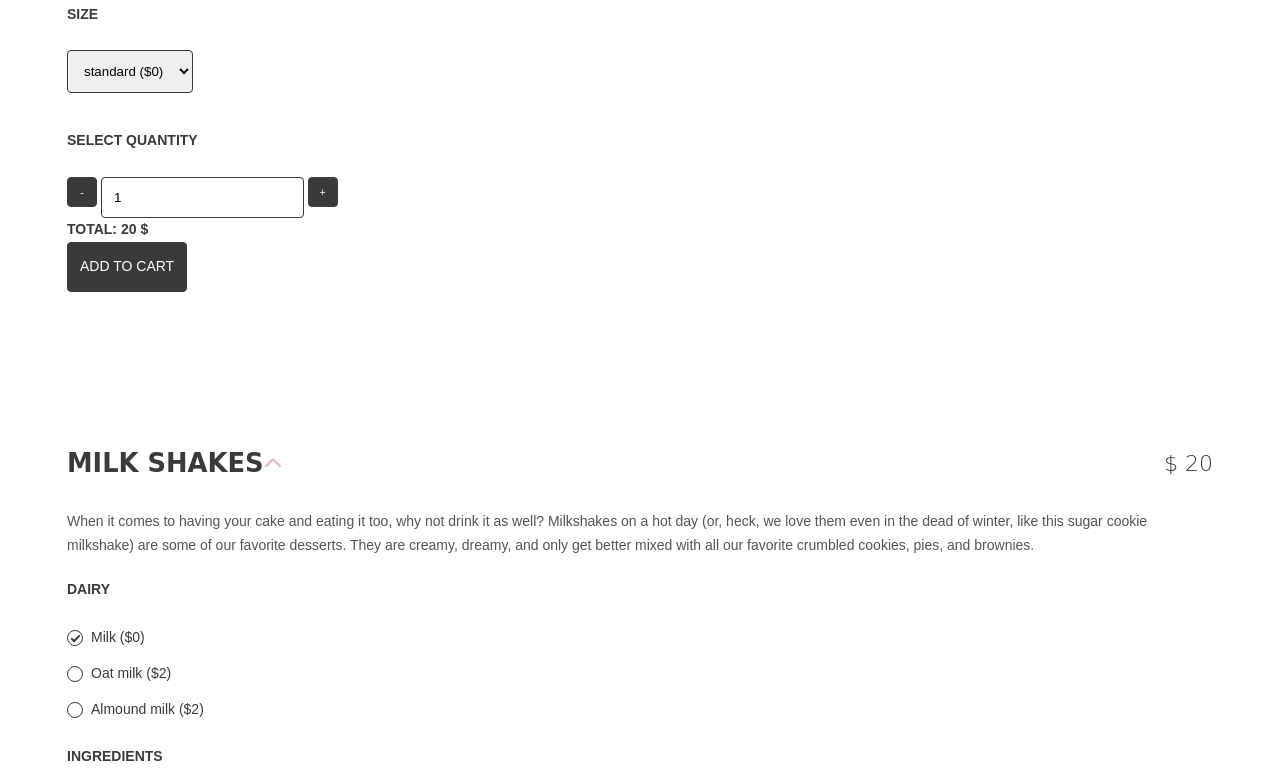
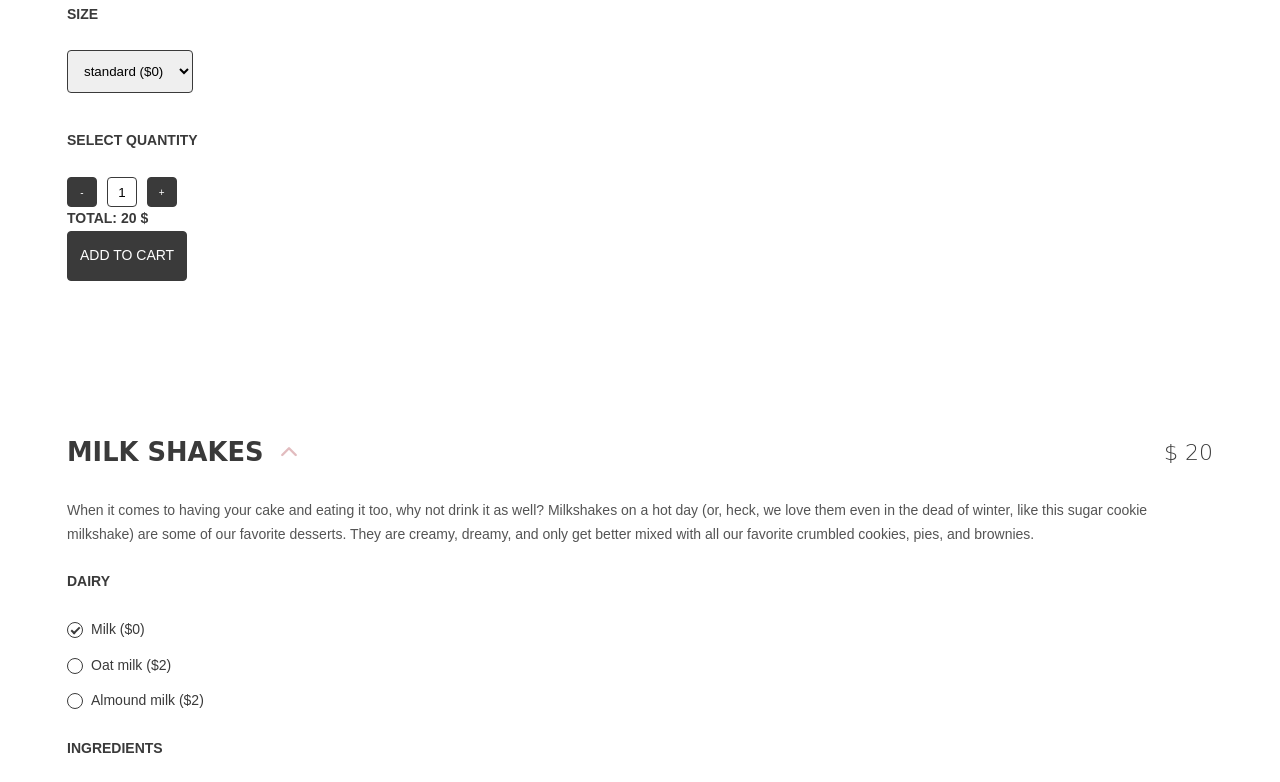
Before and after one commit to OllaWilk/rainbowl-app-for-order-meals-and-booking-tables, a website: page src/index.html in a window 1280 px wide. Shown: the part 1086-1868 px from the top of the page. Drawn offline with nearby package versions, Linux system fonts and the light colour scheme; files that its build step writes are made by us from their sources.

Commit message:
change size of input amound widget

```diff
--- a/src/index.html
+++ b/src/index.html
@@ -155,7 +155,7 @@
                 <!-- widget amount -->
                 <h3 class="product__params-title">Select quantity</h3>
                 <a href="less" class="btn-quantity">-</a>
-                <input type="text" class="amount" value="1">
+                <input type="text" class="amount-inpun" value="1">
                 <a href="more" class="btn-quantity">+</a>
               </div>
               <p class="product__total-price">Total: <span>{{{price}}}</span> $</p>
--- a/src/sass/partials/_product.scss
+++ b/src/sass/partials/_product.scss
@@ -30,6 +30,7 @@
     top: $base-size;
     font-size: ($base-size * 1.5);
     transition: $transition;
+    margin-left: 1rem;
   }
 
   &__base-price {
@@ -111,12 +112,10 @@
   }
 }
 
-.widget-amount {
-  input {
-    width: 30px;
-    height: 30px;
-    text-align: center;
-    margin: 0 ($base-size * 0.5);
-    padding: 0;
-  }
+.amount-inpun {
+  width: 30px;
+  height: 30px;
+  text-align: center;
+  margin: 0 ($base-size * 0.5);
+  padding: 0;
 }
```
